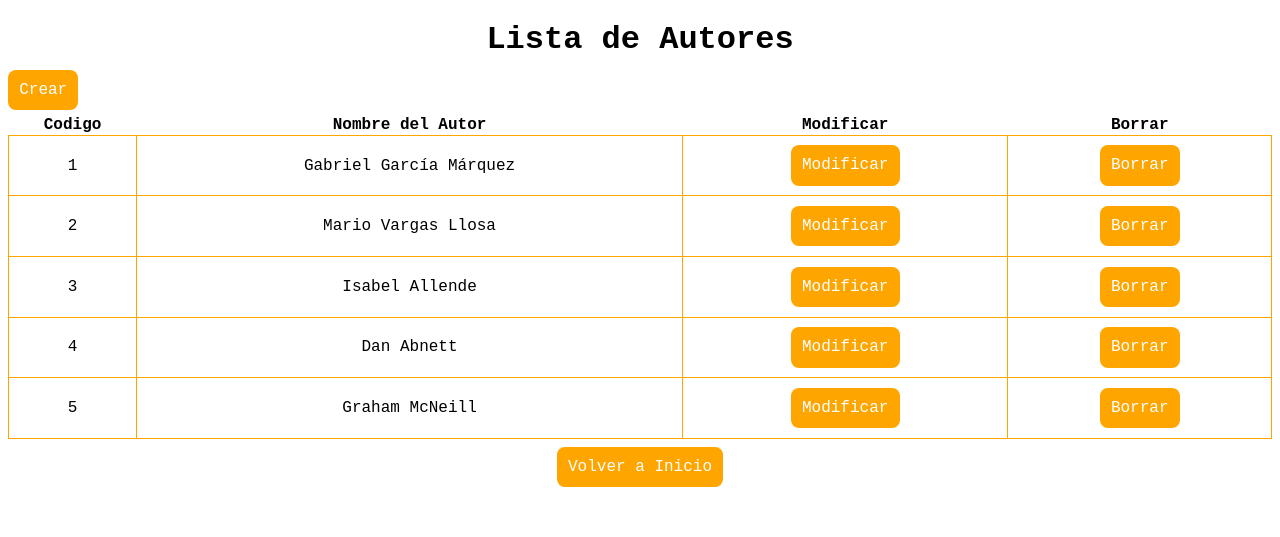
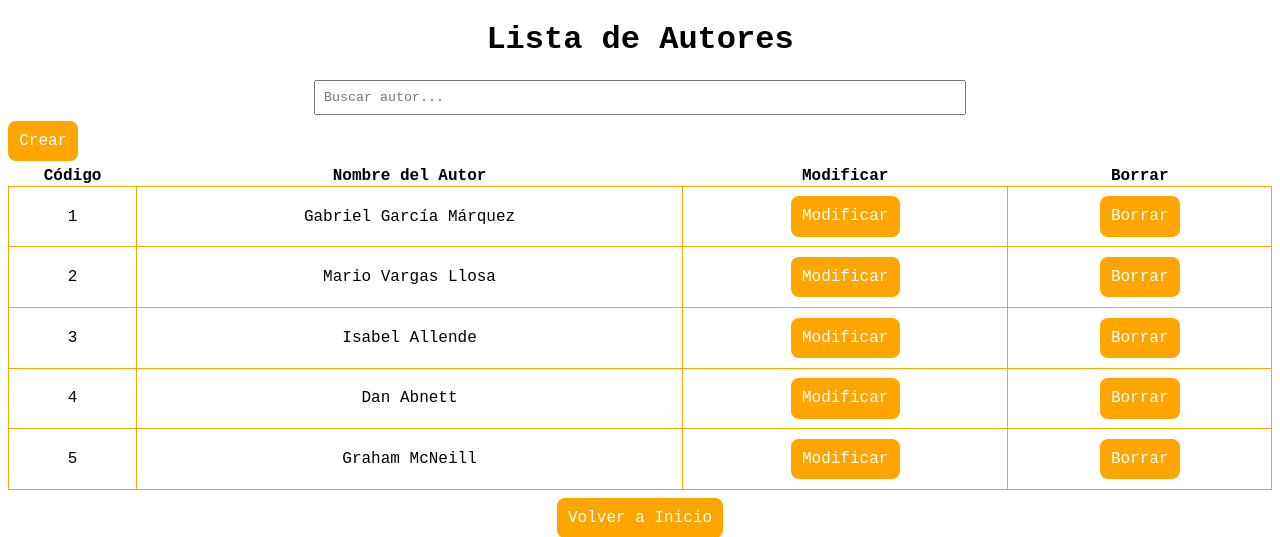
Before and after one commit to DanteJSOn/guia2, a PHP site: page /guia13-Ejercicio1/vista/Autor/listar.php in a window 1280 px wide. Shown: the top 537 px of the page. Run offline with PHP 8.4, Linux system fonts and the light colour scheme; data comes from the database, SQL or seed files in the repository.

Commit message:
feat: Implementar CRUD para la tabla AUTOR

```diff
--- a/vista/Autor/listar.php
+++ b/vista/Autor/listar.php
@@ -1,22 +1,23 @@
 <?php
-//variables
+// Conexión a la base de datos
 $hostDB = '127.0.0.1';
 $nombreDB = 'BdBiblioteca';
 $usuarioDB = 'root';
 $contrasenaDB = '';
-//conecta con la base de datos
+
 $hostPDO = "mysql:host=$hostDB;dbname=$nombreDB;";
 $miPDO = new PDO($hostPDO, $usuarioDB, $contrasenaDB);
-//Prepara select
-$miConsulta = $miPDO->prepare('Select * From AUTOR;');
-//ejecuta consulta
+
+// Consulta SELECT
+$miConsulta = $miPDO->prepare('SELECT * FROM AUTOR;');
 $miConsulta->execute();
+?>
 
-?>
 <!DOCTYPE html>
 <html lang="es">
 <head>
     <meta charset="UTF-8">
+    <meta name="viewport" content="width=device-width, initial-scale=1.0">
     <title>Leer - CRUD PHP</title>
     <style>
         body h1, th {
@@ -41,36 +42,85 @@ $miConsulta->execute();
             padding: .7rem;
             text-decoration: none;
             font-family: 'Courier New';
-
+        }
+        input[type="text"] {
+            width: 50%;
+            padding: 0.5rem;
+            margin: 1rem auto;
+            display: block;
+            font-family: 'Courier New';
         }
         footer {
             text-align: center;
+        }
+        @media (max-width: 600px) {
+            table, thead, tbody, th, td, tr {
+                display: block;
+            }
+            td {
+                border: none;
+                border-bottom: 1px solid orange;
+                position: relative;
+                padding-left: 50%;
+            }
+            td::before {
+                position: absolute;
+                left: 1rem;
+                top: 1rem;
+                white-space: nowrap;
+                font-weight: bold;
+            }
+            td:nth-of-type(1)::before { content: "Código"; }
+            td:nth-of-type(2)::before { content: "Nombre"; }
+            td:nth-of-type(3)::before { content: "Modificar"; }
+            td:nth-of-type(4)::before { content: "Borrar"; }
         }
     </style>
 </head>
 <body>
     <h1>Lista de Autores</h1>
+
+    <?php if (isset($_GET['mensaje'])): ?>
+        <p style="color: green; text-align:center; font-family: 'Courier New';">
+            <?= htmlspecialchars($_GET['mensaje']) ?>
+        </p>
+    <?php endif; ?>
+
+    <input type="text" id="busqueda" placeholder="Buscar autor...">
     <p><a class="button" href="nuevo.php">Crear</a></p>
+
     <table>
+        <thead>
             <tr>
-            <th>Codigo</th>
+                <th>Código</th>
                 <th>Nombre del Autor</th>
                 <th>Modificar</th>
                 <th>Borrar</th>
             </tr>
+        </thead>
+        <tbody>
             <?php foreach ($miConsulta as $clave => $valor): ?>
                 <tr>
                     <td><?= $valor['id']; ?></td>
                     <td><?= $valor['nombre']; ?></td>
-                <!-- Se utilizará más adelante para indicar si se requiere modificar o eliminar el registra -->
                     <td><a class="button" href="modificar.php?id=<?= $valor['id'] ?>">Modificar</a></td>
-                <td><a class="button" href="borrar.php?id=<?= $valor['id'] ?>">Borrar</a></td>
+                    <td><a class="button" href="borrar.php?id=<?= $valor['id'] ?>" onclick="return confirm('¿Seguro que deseas eliminar este autor?');">Borrar</a></td>
                 </tr>
             <?php endforeach; ?>
+        </tbody>
     </table>
 
     <footer>
         <br><a href="http://localhost/guia13-Ejercicio1/index.php" class="button">Volver a Inicio</a>
     </footer>
+
+    <script>
+    document.getElementById("busqueda").addEventListener("keyup", function() {
+        let valor = this.value.toLowerCase();
+        document.querySelectorAll("table tbody tr").forEach(function(fila) {
+            fila.style.display = fila.textContent.toLowerCase().includes(valor) ? "" : "none";
+        });
+    });
+    </script>
 </body>
 </html>
```
Lines whose indentation alone changed are shown as unchanged.
